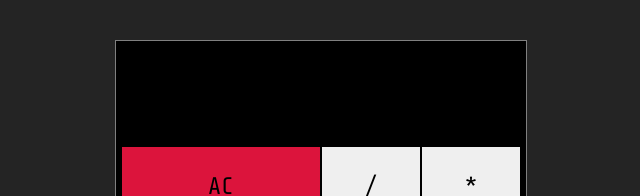
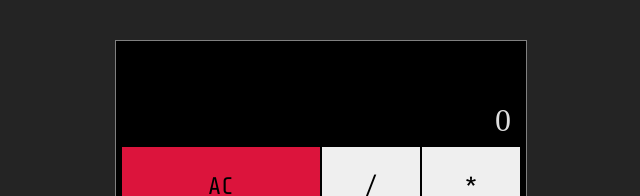
Before and after one commit to stixbunny/fcc-javascript-calculator-vite-react, a React (Vite) app: page / in a window 1280 px wide. Shown: the top 196 px of the page, without its empty margins (319-959 px from the left). Built offline with nearby package versions, Linux system fonts and the light colour scheme; a web font is replaced by a local one.

Commit message:
all test passed, no 000 or multiple dots

```diff
--- a/index.html
+++ b/index.html
@@ -9,6 +9,5 @@
   <body>
     <div id="root"></div>
     <script type="module" src="/src/main.jsx"></script>
-    <script src="https://cdn.freecodecamp.org/testable-projects-fcc/v1/bundle.js"></script>
   </body>
 </html>
--- a/src/Buttons.jsx
+++ b/src/Buttons.jsx
@@ -3,22 +3,26 @@ import { evaluate } from "mathjs"
 import PropTypes from 'prop-types'
 
 function Buttons({formula, setFormula, setOperand, setResult, result, operand}) {
+    const mathSymbolSet = new Set(["+", "-", "/", "*", ".", "="])
+    const mathOperatorSet = new Set(["+", "-", "/", "*"])
     const handleClick = (newOperand) => {
-        if((operand == "+" ||
-            operand == "-" ||
-            operand == "/" ||
-            operand == "*" ||
-            operand == "." ||
-            operand == "=") &&
-            operand == newOperand) {
-            //pass
+        if(mathSymbolSet.has(operand) && operand == newOperand) return
+        else if(mathOperatorSet.has(operand) && mathOperatorSet.has(newOperand)) {
+            if(newOperand == "-") setFormula((prev) => prev + newOperand)
+            else {
+                let counter = -1
+                while (mathOperatorSet.has(formula.slice(counter - 1, counter))) {
+                    counter--
+                }
+                setFormula((prev) => prev.slice(0, counter) + newOperand)
+            }
         }
         else {
             setOperand(newOperand)
             if(newOperand == "AC") {
                 setFormula("")
                 setResult("")
-                setOperand("")
+                setOperand("0")
             }
             else if(newOperand == "=") {
                 const res = evaluate(formula).toString()
--- a/src/OutputScreen.jsx
+++ b/src/OutputScreen.jsx
@@ -3,12 +3,7 @@ import { useState } from "react"
 import PropTypes from 'prop-types'
 
 function OutputScreen({operand, formula, result}) {
-    const [output, setOutput] = useState("")
-    useEffect(() => {
-        if(formula == "") {
-            setOutput("")
-        }
-    }, [formula])
+    const [output, setOutput] = useState("0")
     useEffect(() => {
         if(result != "") {
             setOutput(result)
@@ -21,6 +16,14 @@ function OutputScreen({operand, formula, result}) {
                 formula.slice(-1) == "*") {
             setOutput(operand)
         }
+        else if(formula == "") {
+            setOutput("0")
+        }
+        else if(formula.length == 1){
+            setOutput(formula)
+        }
+        else if(output == 0 && operand == 0) return
+        else if(output.includes(".") && operand == ".") return
         else {
             setOutput((prev) => prev + formula.slice(-1))
         }
```
